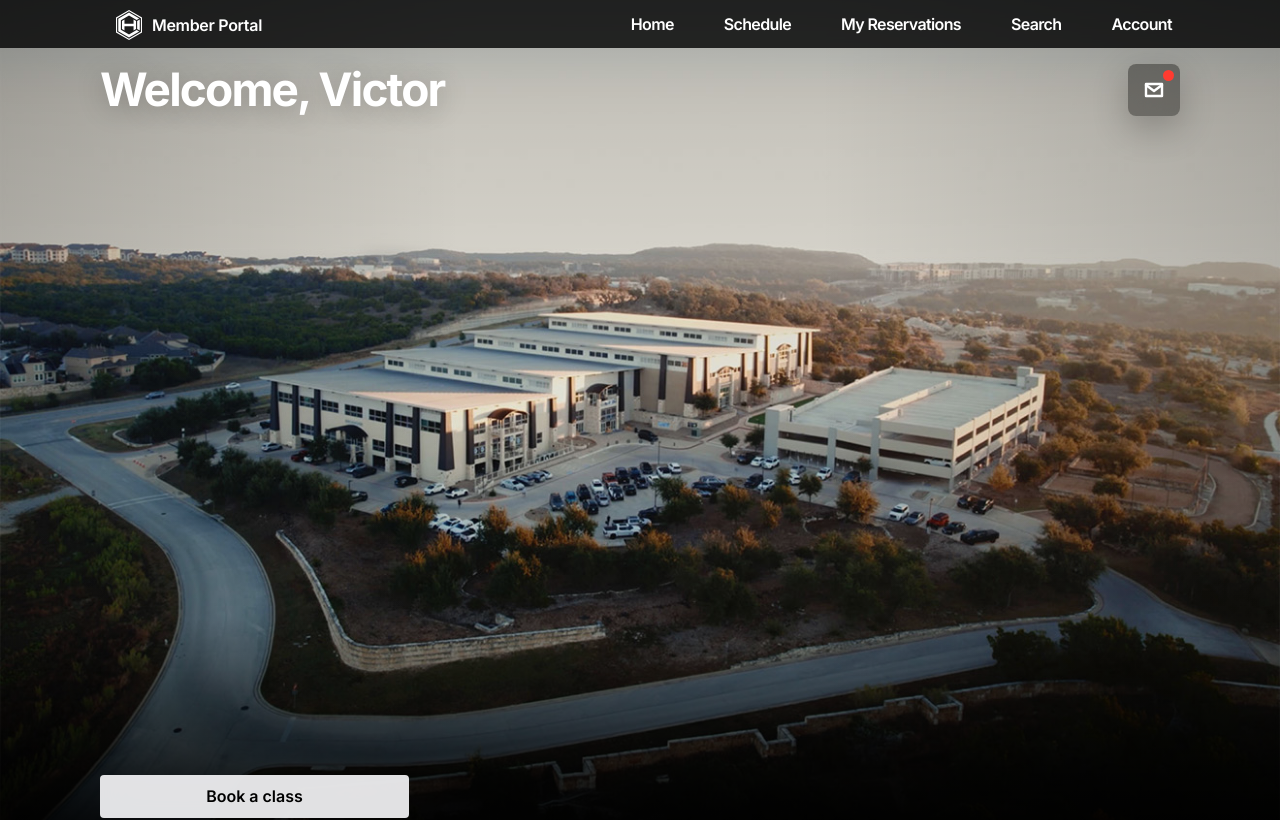
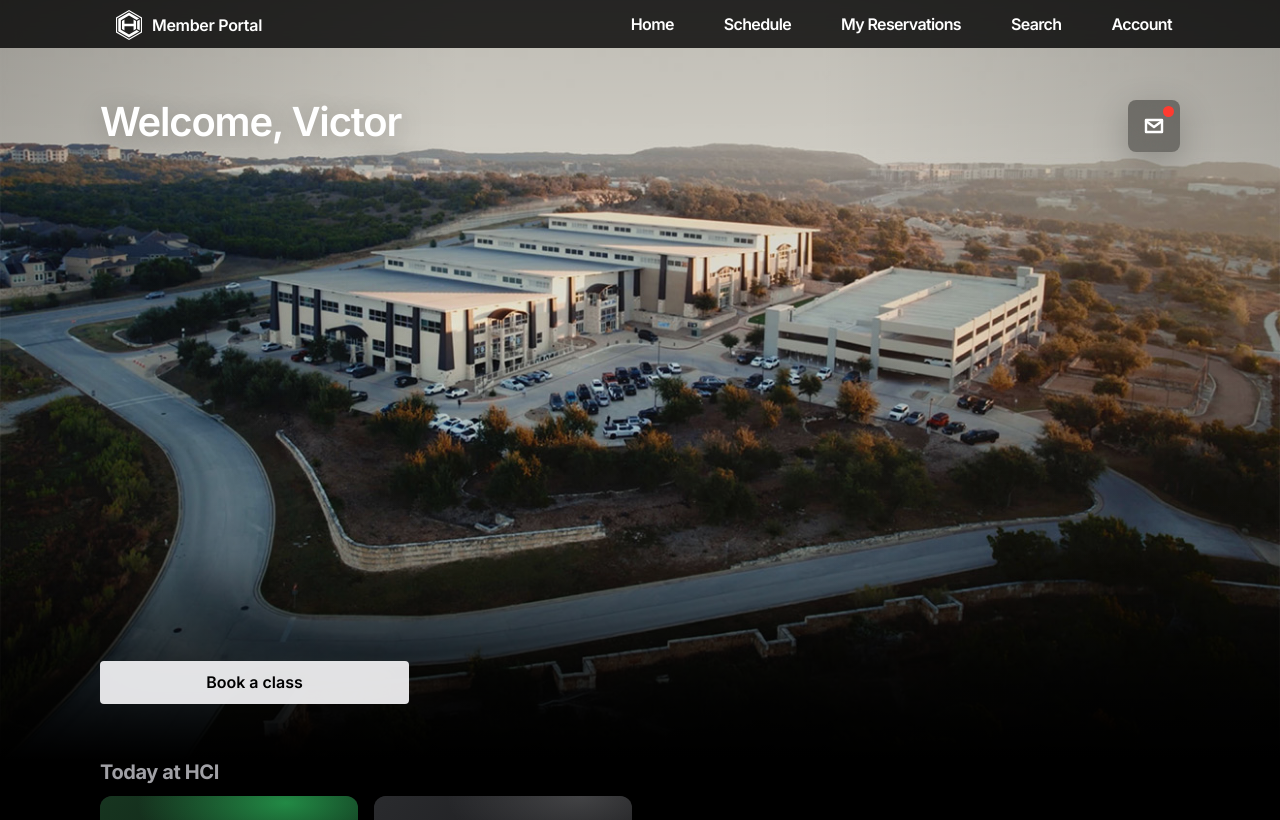
Before and after one commit to hcimarketinghost/member-portal, a Next.js app: page / in a window 1280 px wide. Shown: the top 820 px of the page. Built offline with nearby package versions, Linux system fonts and the light colour scheme.

Commit message:
Refine member portal layout

```diff
--- a/src/app/globals.css
+++ b/src/app/globals.css
@@ -100,6 +100,10 @@ html, body {
   .hp-screen {
     padding-bottom: 64px;
   }
+  /* Breathing room below the fixed 48px nav — headers sat too tight to it. */
+  .hp-app-header {
+    padding-top: 44px;
+  }
   .hp-appnav {
     display: none;
   }
@@ -190,7 +194,7 @@ html, body {
    H1c · H2 · H3 · H4b · New Paragraph.
    ────────────────────────────────────────────────────────────────── */
 .hp-app-header {
-  padding: 16px 0 var(--gap-section);
+  padding: calc(env(safe-area-inset-top, 0px) + 16px) 0 var(--gap-section);
   text-align: left;
 }
 .hp-app-header.is-center {
@@ -203,10 +207,11 @@ html, body {
   font-size: 13px; font-weight: 600; letter-spacing: 0; text-transform: none;
   color: var(--text-2); margin-bottom: var(--gap-dense);
 }
-/* Heading 1 — page title (h1). 40px on phone, 46px from tablet up. */
+/* Heading 1 — page title (h1). Apple large-title feel: SemiBold, not Bold,
+   ~34px on phone, stepping up on larger screens. */
 .hp-h1 {
-  font-size: 40px; line-height: 1.1; font-weight: 700;
-  letter-spacing: -0.04em; color: var(--text); text-wrap: balance;
+  font-size: 34px; line-height: 1.08; font-weight: 600;
+  letter-spacing: -0.03em; color: var(--text); text-wrap: balance;
 }
 /* Home H1 — hex + wordmark on mobile, plain "Home" on desktop (nav carries
    the wordmark there). */
@@ -248,7 +253,7 @@ html, body {
 
 /* Tablet — 810px to 1199.98px */
 @media (min-width: 810px) {
-  .hp-h1 { font-size: 46px; }
+  .hp-h1 { font-size: 40px; }
   .hp-h3 { font-size: 1.6rem; }
   .hp-h4 { font-size: 1.38rem; }
   .hp-body, .hp-sub { font-size: 18px; line-height: 1.2; }
@@ -669,8 +674,10 @@ html, body {
     margin-top: -48px;
     padding-bottom: 72px;
   }
+  /* Cap to the viewport (minus nav) so the CTA never falls below the fold,
+     with a sensible floor on very short windows. */
   .hp-home-hero {
-    min-height: max(860px, 100dvh);
+    min-height: clamp(560px, calc(100dvh - 40px), 780px);
   }
   .hp-home-hero-img {
     width: 100%;
@@ -678,7 +685,8 @@ html, body {
     transform: none;
   }
   .hp-home-hero-content {
-    padding-top: 64px;
+    padding-top: 100px;
+    padding-bottom: 56px;
   }
 }
 @media (max-width: 460px) {
--- a/src/app/layout.tsx
+++ b/src/app/layout.tsx
@@ -1,4 +1,4 @@
-import type { Metadata } from "next";
+import type { Metadata, Viewport } from "next";
 import { Inter } from "next/font/google";
 import "./globals.css";
 
@@ -10,6 +10,13 @@ const inter = Inter({
 export const metadata: Metadata = {
   title: "HCI Member Portal",
   description: "Hill Country Indoor Sports & Fitness — member class booking and account",
+};
+
+// viewport-fit=cover lets full-bleed content (the home hero) extend up behind
+// the status bar; safe-area-inset-* padding keeps text clear of it.
+export const viewport: Viewport = {
+  themeColor: "#000000",
+  viewportFit: "cover",
 };
 
 export default function RootLayout({
```
